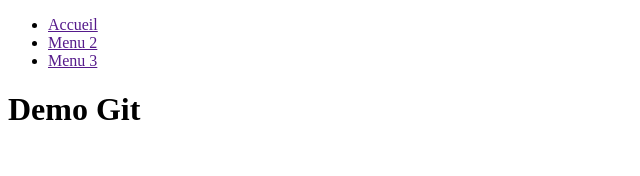
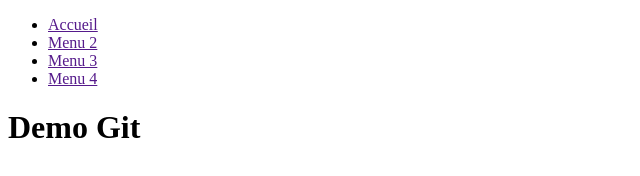
Before and after one commit to GuillaumePENI/projet1bis, a plain HTML site: page index.html in a window 1280 px wide. Shown: the whole page, without its empty margins (0-640 px from the left). Drawn offline with Linux system fonts and the light colour scheme.

Commit message:
ajout menu 4

```diff
--- a/index.html
+++ b/index.html
@@ -12,6 +12,7 @@
                 <li><a href="">Accueil</a></li>
                 <li><a href="">Menu 2</a></li>
                 <li><a href="">Menu 3</a></li>
+                <li><a href="">Menu 4</a></li>
             </ul>
         </nav>
     </header>
```
